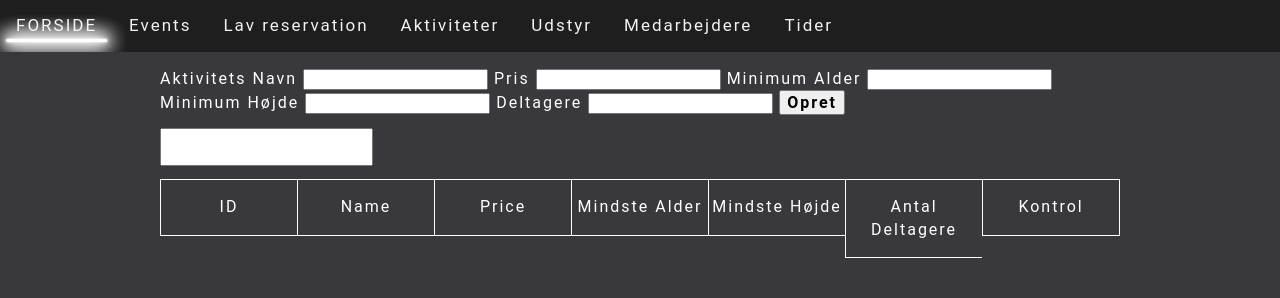
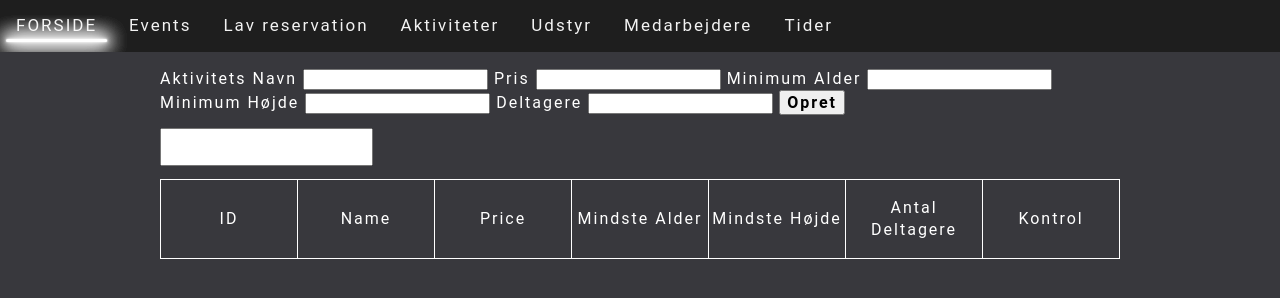
Before and after one commit to NicklasSpendler/Adventure_Project_Front_End, a website built with Parcel: page index.html in a window 1280 px wide. Built offline with nearby package versions, Linux system fonts and the light colour scheme.

Commit message:
fixed view

```diff
--- a/css/main.css
+++ b/css/main.css
@@ -82,6 +82,10 @@ header {
   border: 1px solid white;
   border-right: 0;
   box-sizing: border-box;
+  min-height: 5rem;
+  display: flex;
+  justify-content: center;
+  align-items: center;
 }
 
 .data__table > .table__header > div:last-of-type {
```
